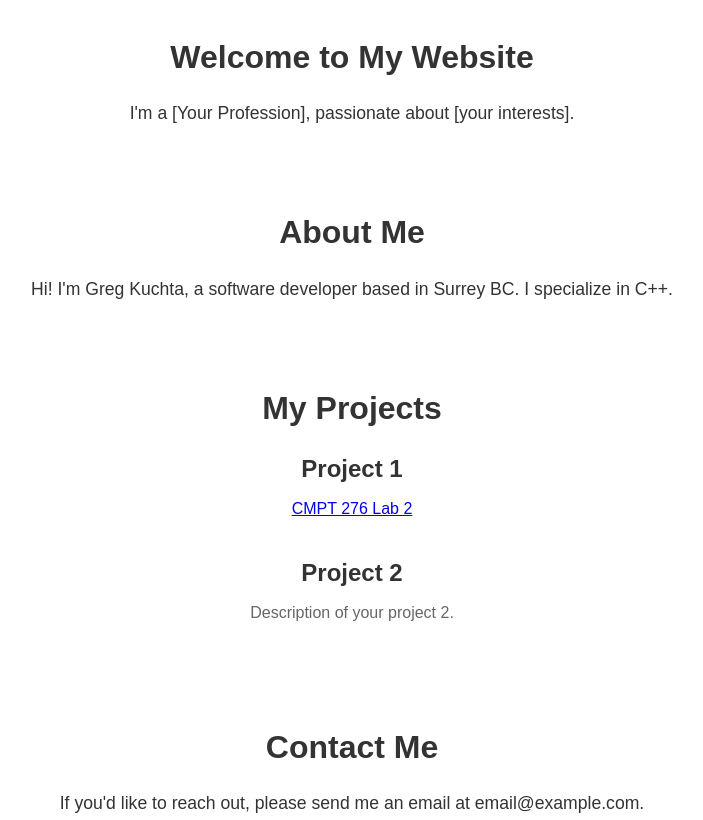
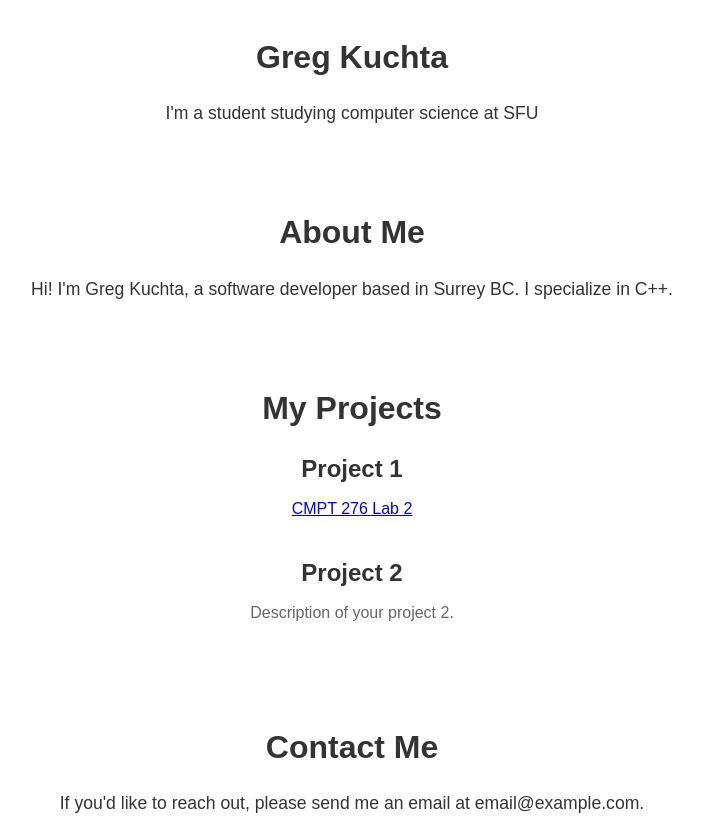
Before and after one commit to gkuch931/gkuch931.github.io, a plain HTML site: page index.html in a window 1280 px wide. Shown: the top 820 px of the page, without its empty margins (288-991 px from the left). Drawn offline with Linux system fonts and the light colour scheme.

Commit message:
Updated home section

```diff
--- a/index.html
+++ b/index.html
@@ -12,8 +12,8 @@
     <!-- Home Section -->
     <section id="home" class="section">
         <div class="container">
-            <h2>Welcome to My Website</h2>
-            <p>I'm a [Your Profession], passionate about [your interests].</p>
+            <h2>Greg Kuchta</h2>
+            <p>I'm a student studying computer science at SFU</p>
         </div>
     </section>
       <!-- About Section -->
```
